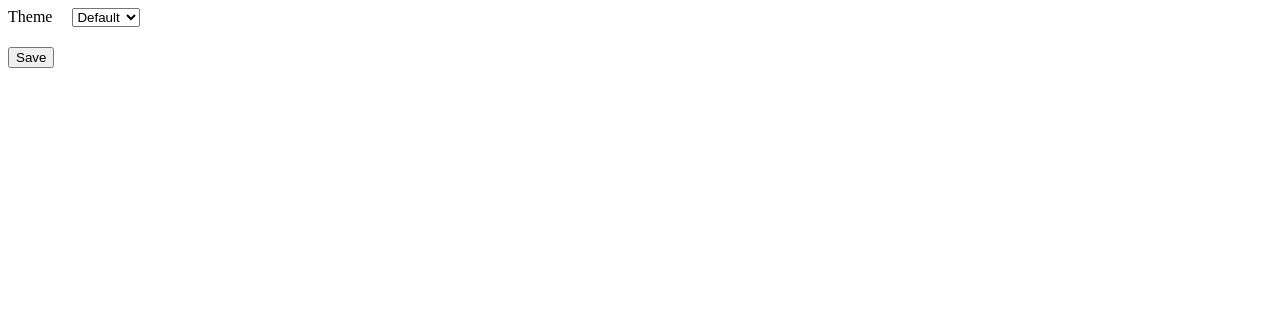
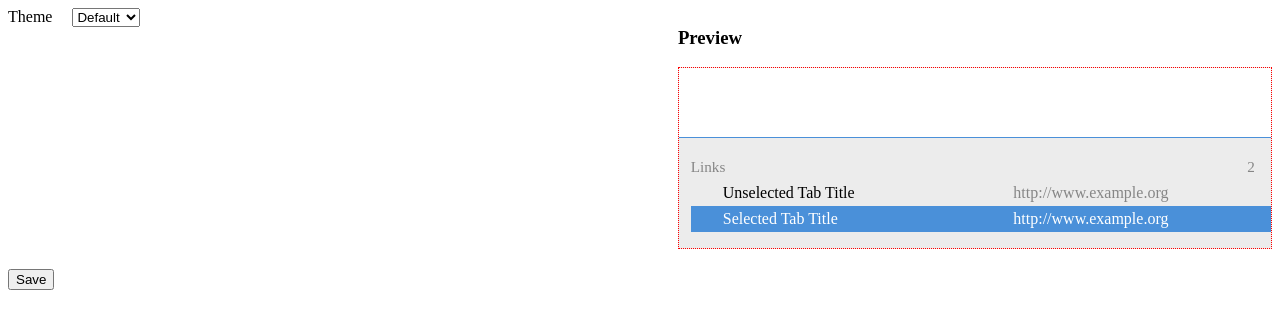
Before and after one commit to victal/quickcommands, a browser extension: page options/options.html in a window 1280 px wide. Drawn offline with Linux system fonts and the light colour scheme.

Commit message:
Add Preview on Preferences page

```diff
--- a/options/options.css
+++ b/options/options.css
@@ -1,7 +1,10 @@
+.half {
+  width: 47%;
+}
 .colorInput {
-  width: 40%;
+  width: 100%;
 }
-.colorInput:after {
+.colorInput:after, .pull-right:after {
    content: "";
    visibility: hidden;
    display: block;
@@ -19,4 +22,85 @@
 }
 #submit {
   margin-top: 20px;
+  width: 100%;
 }
+
+#preview {
+    --main-bg-color: #ececec;
+    --search-bg-color: #ffffff;
+    --main-text-color: #FF0000;
+    --accent-bg-color: #4A90D9;
+    --accent-text-color: #868686;
+    --selected-text-color: #ffffff;
+    color: var(--main-text-color);
+    background-color: var(--main-bg-color);
+    border: 1px dotted red;
+}
+#searchform, #preview input {
+    width: 100%;
+    border: none;
+    background-color: var(--search-bg-color);
+    color: var(--main-text-color);
+}
+
+
+#searchform {
+    border: none;
+    border-bottom: 1px solid var(--accent-bg-color);
+}
+
+#preview #search {
+    padding-top: 2%;
+    padding-bottom: 2%;
+    width: 90%;
+    font-size:250%;
+    margin-left: 5%
+}
+
+#preview ul {
+    padding-left: 2%;
+    list-style: none;
+    max-height: calc(100vh - 65px);
+}
+
+#preview li {
+    overflow: hidden;
+    white-space: nowrap;
+    text-overflow: ellipsis;
+    padding: 0.25em 0 0.25em 2em;
+    cursor: pointer;
+}
+
+#preview li.separator {
+    padding: 0.25em 0 0.25em 0;
+    font-size: 95%;
+}
+
+#preview li.selected, #preview .selected .tab-content {
+    color: white;
+    background-color: var(--accent-bg-color);
+}
+
+.pull-left {
+    float: left;
+}
+
+.pull-right {
+    float: right;
+}
+
+.count {
+    border-radius: 5px;
+    padding: 0px 0.3em 0px 0.2em;
+    margin-right: 2%;
+}
+
+.tab-content {
+    width: 47%;
+    overflow: hidden;
+    text-overflow: ellipsis;
+}
+
+.tab-url, li.separator {
+    color: var(--accent-text-color);
+}
--- a/options/options.html
+++ b/options/options.html
@@ -8,7 +8,7 @@
 
   <body>
     <form id="form">
-    <div id="themeBlock">
+      <div id="themeBlock" class="half pull-left">
         <label for="theme">Theme</label>
         <select name="theme" id="theme">
           <option value="default">Default</option>
@@ -47,14 +47,32 @@
           </div>
         </div>
       </div>
-    <div>
-      <!--<label for="">Search Engine</label>-->
-      <!--<select name="search" id="search">-->
-        <!--<option value="duckduckgo">DuckDuckGo</option>-->
-        <!--<option value="google">Google</option>-->
-      <!--</select>-->
+      <div id="previewContainer" class="half pull-right">
+        <h3>Preview</h3>
+        <div id="preview">
+          <div id="searchform" autocomplete="off">
+            <input type="text" id="search" title="Search">
           </div>
-    <div id="submit">
+          <div id="entryContainer">
+            <ul id="entryList">
+              <li class="separator">
+                <span class="pull-left">Links</span>
+                <span class="pull-right count">2</span>
+              </li>
+              <li id="1">
+                <span class="pull-left tab-content">Unselected Tab Title</span>
+                <span class="pull-right tab-content tab-url">http://www.example.org</span>
+              </li>
+              <li id="1" class="selected">
+                <span class="pull-left tab-content">Selected Tab Title</span>
+                <span class="pull-right tab-content tab-url">http://www.example.org</span>
+              </li>
+            </ul>
+          </div>
+
+        </div>
+      </div>
+      <div id="submit" class="pull-left">
         <input type="submit" name="save" id="save" value="Save" />
       </div>
     </form>
--- a/options/options.js
+++ b/options/options.js
@@ -24,7 +24,7 @@ function getTheme(themeName){
     let inputs = document.querySelectorAll('#custom  input');
     let theme = {};
     for (var input of inputs) {
-      theme[input.getAttribute("id")] = input.value;
+      theme[input.getAttribute('id')] = input.value;
     }
     return theme;
   }
@@ -32,7 +32,7 @@ function getTheme(themeName){
 }
 
 function save(event) {
-  let themeName = document.getElementById("theme").value;
+  let themeName = document.getElementById('theme').value;
   let theme = getTheme(themeName);
   browser.storage.sync.set({
     theme: theme,
@@ -49,7 +49,7 @@ function toggleCustomColors(event) {
     if(selectedTheme){
       let inputs = document.querySelectorAll('#custom  input');
       for (var input of inputs) {
-        input.value = selectedTheme[input.getAttribute("id")];
+        input.value = selectedTheme[input.getAttribute('id')];
       }
       selectedTheme = null;
     }
@@ -60,23 +60,47 @@ function toggleCustomColors(event) {
   }
 }
 
+function doUpdatePreview(theme) {
+  let preview = document.getElementById('preview');
+  for (const key of Object.keys(theme)){
+    preview.style.setProperty('--' + key, theme[key]);
+  }
+}
+function updateLivePreview(event){
+  let theme = getTheme(event.target.value);
+  doUpdatePreview(theme);
+}
+
 function restoreOptions(){
   var gettingItem = browser.storage.sync.get(['themeName', 'theme']);
   gettingItem.then((res) => {
-    document.querySelector("#theme").value = res.themeName || 'default';
-    if(res.themeName == 'custom'){
+    let themeName = res.themeName || 'default'
+    let theme = res.theme || themes['default'];
+    document.querySelector('#theme').value = themeName;
+    if(themeName == 'custom'){
       let inputs = document.querySelectorAll('#custom  input');
       for (var input of inputs) {
-        input.value = theme[input.getAttribute("id")];
+        input.value = theme[input.getAttribute('id')];
       }
       document.getElementById('custom').style.display = 'block';
     }
+    doUpdatePreview(theme);
   });
 }
 
+function updatePreviewProperty(event){
+  let input = event.target;
+  let preview = document.getElementById('preview');
+  preview.style.setProperty('--' + input.getAttribute('id'), input.value);
+}
+
 function start() {
-  document.getElementById("form").addEventListener('submit', save);
+  document.getElementById('form').addEventListener('submit', save);
   document.getElementById('theme').addEventListener('change', toggleCustomColors);
+  document.getElementById('theme').addEventListener('change', updateLivePreview);
+  for (const input of document.querySelectorAll('input[type=color]')) {
+    input.addEventListener('change', updatePreviewProperty);
+  }
   restoreOptions();
 }
 document.addEventListener('DOMContentLoaded', start);
```
Lines whose indentation alone changed are shown as unchanged.
